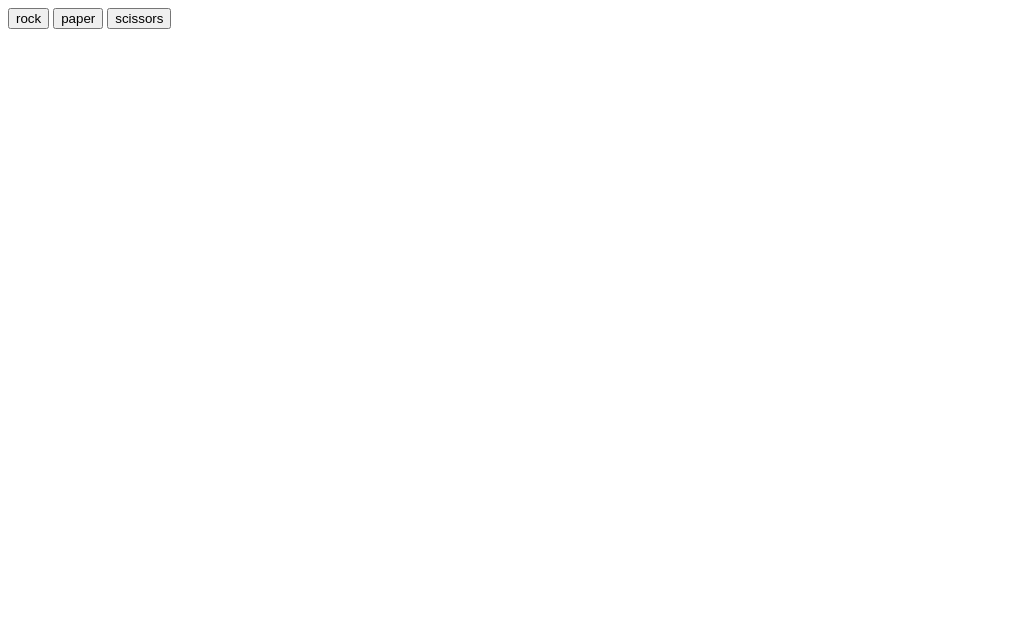
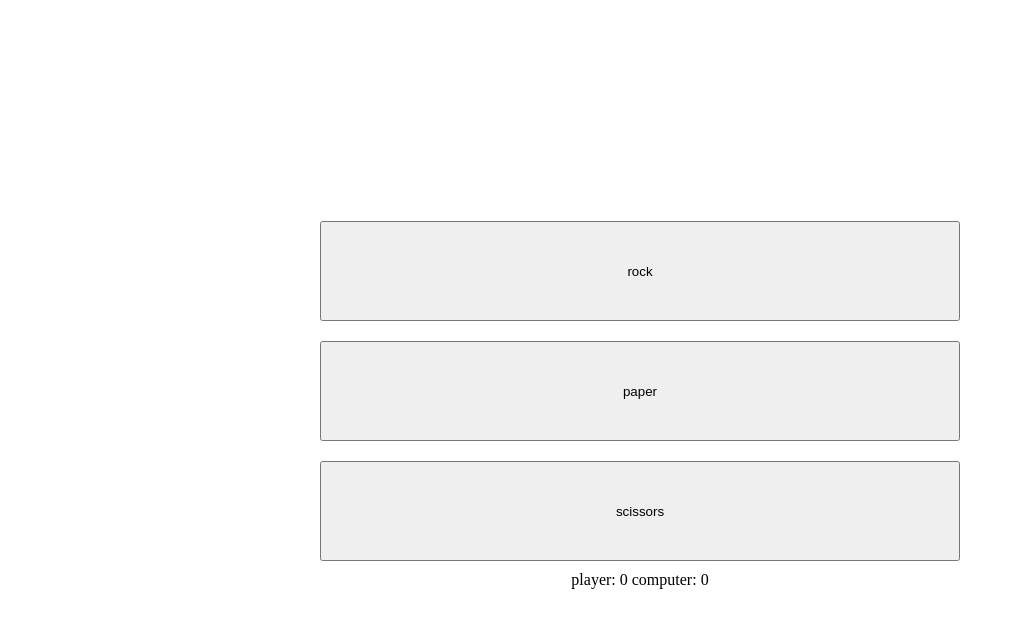
Before and after one commit to kojokwakye/rock-paper-scissors, a plain HTML site: page index.html in a window 1280 px wide. Both pictures are taken after a click on the button "rock". Shown: the whole page, without its empty margins (0-1015 px from the left). Drawn offline with Linux system fonts and the light colour scheme.

Commit message:
minor changes to main page

```diff
--- a/external.js
+++ b/external.js
@@ -48,22 +48,28 @@ function game(playerSelection) {
     console.log(tie);
   } else if (result === win) {
     playerScore++;
-    console.log(win);
+    // console.log(win);
   } else {
     computerScore++;
-    console.log(lose);
+    // console.log(lose);
   }
+  // record
   console.log("you got " + playerScore, "& computer got " + computerScore);
 
-  if (playerScore === 5) {
+  if (playerScore >= 3) {
     console.log("you won this round");
-    resetGame();
-  } else if (computerScore === 5) {
+    reset();
+  } else if (computerScore >= 3) {
     console.log("you lose. play another around");
-    resetGame();
+    reset();
   }
+  let displayResults = document.querySelector("#displayResults");
+  displayResults.textContent =
+    "player: " + playerScore + " computer: " + computerScore;
 }
-function resetGame() {
+function reset() {
   playerScore = 0;
   computerScore = 0;
 }
+
+// function to input score into displayResults
--- a/index.html
+++ b/index.html
@@ -6,11 +6,16 @@
     <meta name="viewport" content="width=device-width, initial-scale=1.0" />
     <link rel="shortcut icon" href="#" />
     <title>rock, paper & scissors</title>
+    <link rel="stylesheet" href="style.css" />
     <script src="external.js" defer></script>
   </head>
   <body>
-    <button id="rock">rock</button>
-    <button id="paper">paper</button>
-    <button id="scissors">scissors</button>
+    <div class="box">
+      <button id="rock">rock</button>
+      <button id="paper">paper</button>
+      <button id="scissors">scissors</button>
+
+      <div id="displayResults"></div>
+    </div>
   </body>
 </html>
--- a/style.css
+++ b/style.css
@@ -0,0 +1,18 @@
+body {
+  height: 100%;
+  margin: 0;
+}
+
+.box {
+  height: 100vh;
+  display: flex;
+  flex-direction: column;
+  justify-content: center;
+  align-items: center;
+}
+
+button {
+  height: 100px;
+  margin: 10px;
+  width: 50%;
+}
```
